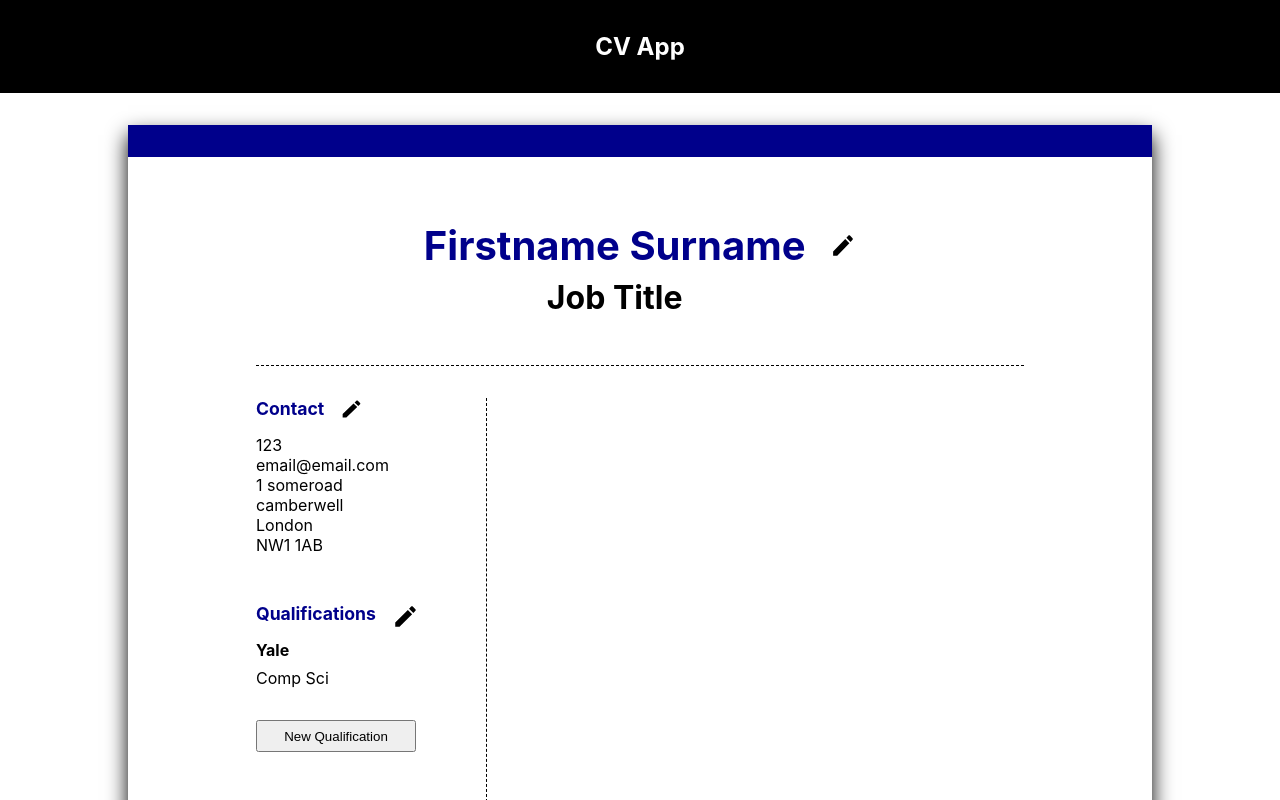
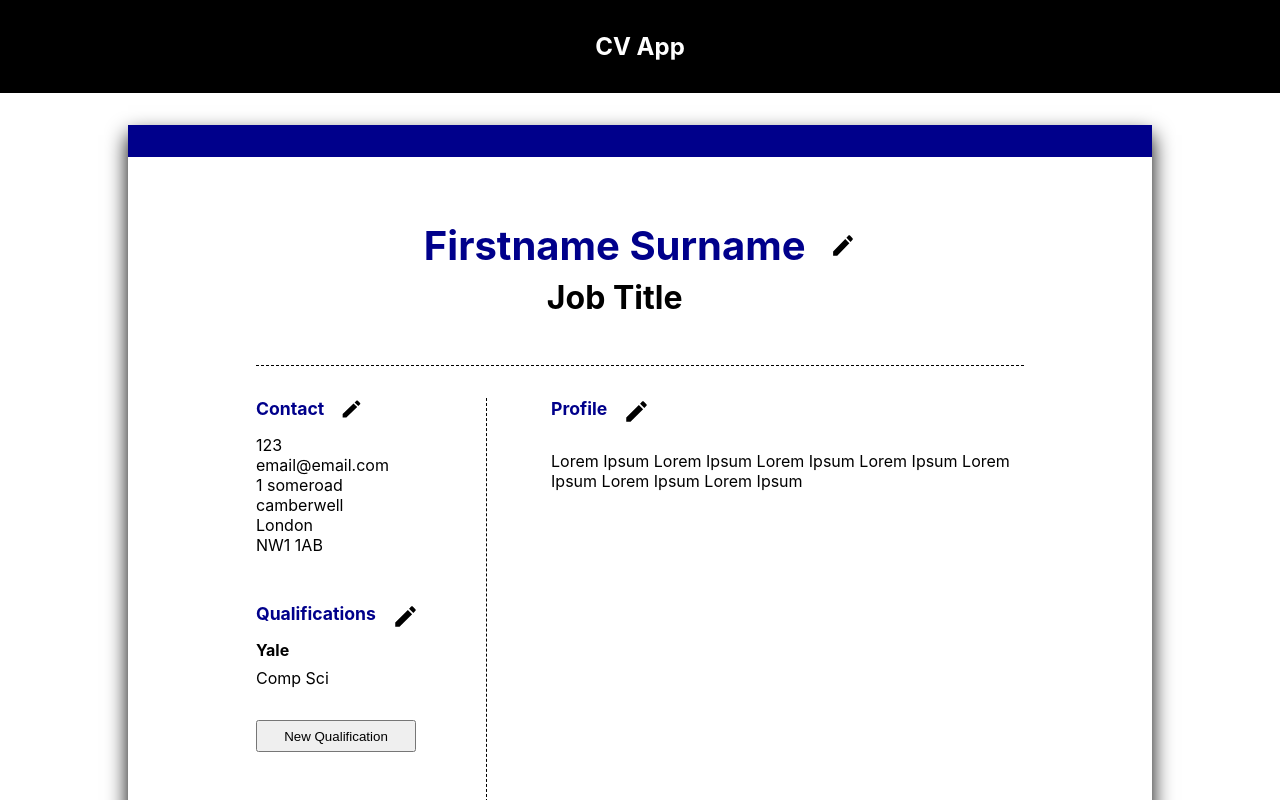
Before and after one commit to Delta-a-Sierra/cv-app-react, a React (Create React App) app: page / in a window 1280 px wide. Shown: the top 800 px of the page. Built offline with nearby package versions, Linux system fonts and the light colour scheme.

Commit message:
Seperated Sidepanel and MainPanel into components, create Profile Componenet (minimal css)

```diff
--- a/src/App.js
+++ b/src/App.js
@@ -1,9 +1,7 @@
 import './App.scss';
 import Header from './components/header/Header'
-import Contact from './components/contact/Contact'
-import Qualifications from './components/qualifications/Qualifications'
-import Achievements from './components/achievments/Achievements'
-import Skills from './components/skills/Skill'
+import MainPanel from './components/mainPanel/MainPanel';
+import SidePanel from './components/sidePanel/SidePanel'
 
 function App() {
   return (
@@ -16,16 +14,8 @@ function App() {
         <div className="bodyInner" >
           <Header />
           <div className="contentSplit">
-            <div className="side">
-              <Contact />
-              <Qualifications />
-              <Achievements />
-              <Skills />
-
-            </div>
-            <div className="main">
-
-            </div>
+              <SidePanel />
+              <MainPanel />
           </div>
 
         </div>
--- /dev/null
+++ b/src/components/mainPanel/MainPanel.js
@@ -0,0 +1,13 @@
+import React from 'react'
+import Profile from '../profile/Profile'
+import './style.scss'
+
+function  MainPanel(props) {
+    return(
+        <div className="main">
+            <Profile />
+        </div>
+    )
+}
+
+export default MainPanel
--- /dev/null
+++ b/src/components/mainPanel/style.scss
@@ -0,0 +1,4 @@
+.main{
+    padding-left: 4rem;
+    box-sizing: border-box;
+}
--- /dev/null
+++ b/src/components/profile/Profile.js
@@ -0,0 +1,52 @@
+import React, {Component, component} from 'react'
+import './style.scss'
+import Title from '../../utils/title/Title'
+
+class Profile extends Component{
+    constructor(props){
+        super(props)
+
+        this.state = {
+            mode: 'preview',
+            profileText : 'Lorem Ipsum Lorem Ipsum Lorem Ipsum Lorem Ipsum Lorem Ipsum Lorem Ipsum Lorem Ipsum '
+        }
+
+        this.changeMode = this.changeMode.bind(this)
+    }
+
+    changeMode(){
+        if(this.state.mode === 'edit'){
+            this.setState({
+                mode : 'preview'
+            })
+            return
+        }
+        this.setState({
+            mode : 'edit'
+        })
+    }
+
+    render(){
+
+        const {mode, profileText} = this.state
+
+        if(mode === 'preview'){
+            return(
+                <div className="Profile">
+                    <Title mode={mode} titleText="Profile" changeMode={this.changeMode}/>
+                    <p>{profileText}</p>
+                </div>
+            )
+        }
+        return(
+            <div className="Profile">
+                <Title mode={mode} titleText="Profile" changeMode={this.changeMode}/>
+                <textarea>{profileText}</textarea>
+            </div>
+        )
+
+
+    }
+}
+
+export default Profile
--- /dev/null
+++ b/src/components/profile/style.scss
@@ -0,0 +1,13 @@
+.Profile{
+
+    textarea{
+        margin-top: 1rem;
+        min-width: 40vw;
+        height: 15vh;
+    }
+
+    p {
+       margin-top: 1rem;
+    }
+
+}
--- /dev/null
+++ b/src/components/sidePanel/SidePanel.js
@@ -0,0 +1,18 @@
+import React from 'react'
+import Contact from '../contact/Contact'
+import Qualifications from '../qualifications/Qualifications'
+import Achievements from '../achievments/Achievements'
+import Skills from '../skills/Skill'
+
+function SidePanel(props) {
+    return(
+        <div className="side">
+            <Contact />
+            <Qualifications />
+            <Achievements />
+            <Skills />
+      </div>
+    )
+}
+
+export default SidePanel
```
Also changed, not shown: 1 other file (tests, documents, lock files or other folders).
